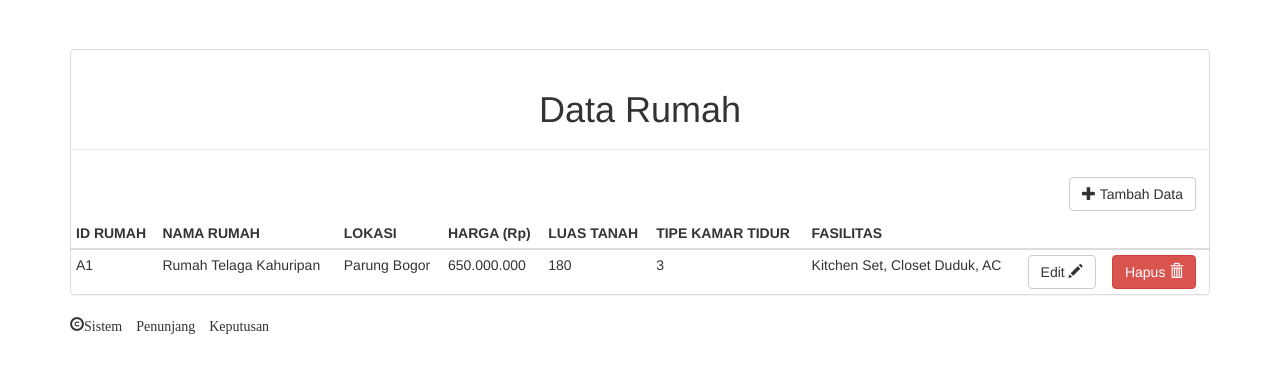
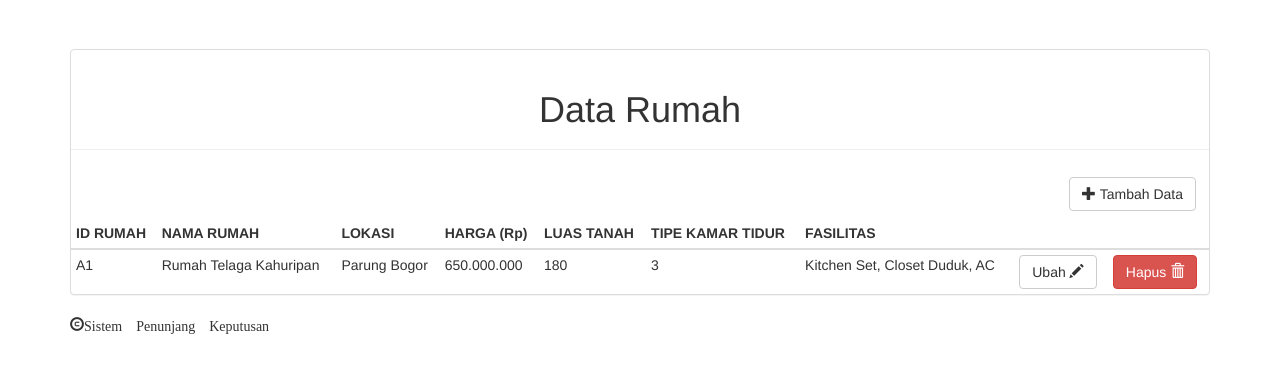
Before and after one commit to spras00/spk_zawa, a CodeIgniter app: page /spk_zawa/rumah in a window 1280 px wide. Shown: the part 51-424 px from the top of the page. Run offline with CodeIgniter, Linux system fonts and the light colour scheme; data comes from the database, SQL or seed files in the repository; some libraries are stand-ins or nearby versions.

Commit message:
Update view_rumah.php

```diff
--- a/application/views/view_rumah.php
+++ b/application/views/view_rumah.php
@@ -62,13 +62,13 @@ Tambah Data
 				<td>
 					<a href="<?php echo base_url('rumah/edit/'.$rm['id_a']); ?>">
 						<button type="button" class="btn btn-default">
-							Edit
+							Ubah
   						<span class="glyphicon glyphicon-pencil" aria-hidden="true"></span>
 						</button>
 					</a>
 				</td>
 				<td>
-					<a href="<?php echo base_url('rumah/delete/'.$rm['id_a']); ?>">
+					<a href="<?php echo base_url('rumah/delete/'.$rm['id_a']); ?>" onclick="return confirm('Hapus Data Rumah?');">
 						<button type="button" class="btn btn-danger">
 							Hapus
 						<span class="glyphicon glyphicon-trash" aria-hidden="true"></span>
```
